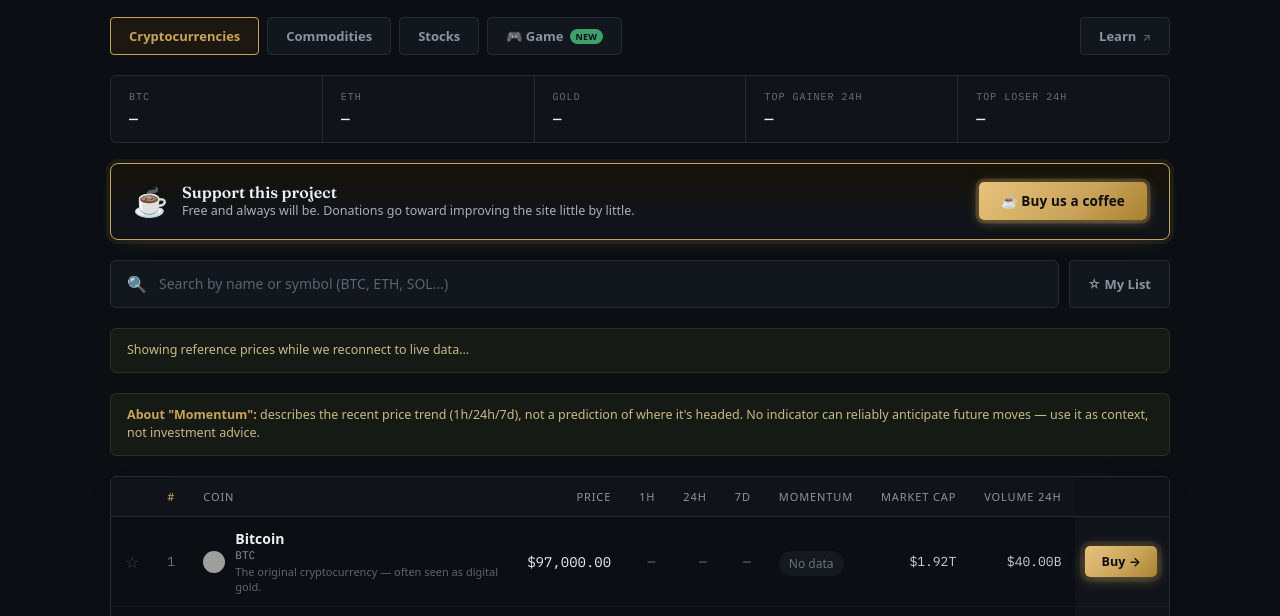
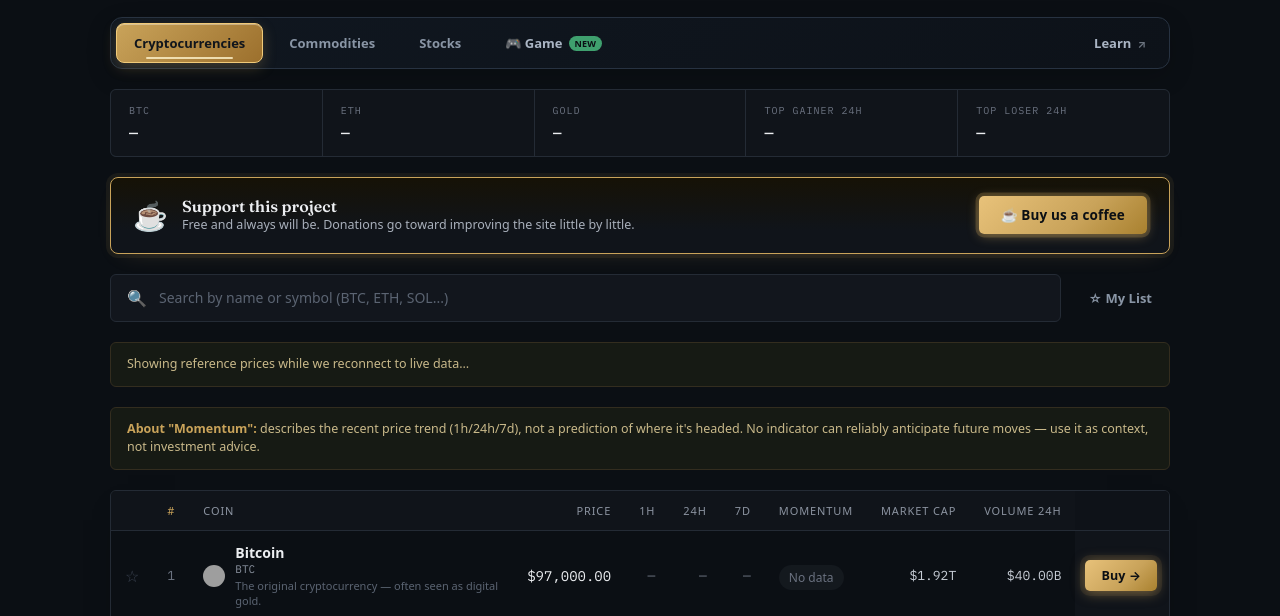
Before and after one commit to gonzalolequerica-png/InvestingNoobs, a plain HTML site: page index.html in a window 1280 px wide. Shown: the part 161-777 px from the top of the page. Drawn offline with Linux system fonts and the light colour scheme; no server answers; grey boxes are pictures that could not be loaded.

Commit message:
Update index.html

```diff
--- a/index.html
+++ b/index.html
@@ -88,9 +88,13 @@
     0%, 100% { box-shadow: 0 0 0 0 rgba(201,163,90,0.55), 0 2px 8px rgba(201,163,90,0.35); }
     50% { box-shadow: 0 0 0 6px rgba(201,163,90,0), 0 2px 14px rgba(201,163,90,0.55); }
   }
-  .tab-btn { background: #12161d; border: 1px solid #242b35; color: #8b93a0; padding: 9px 18px; border-radius: 4px; font-size: 13px; font-weight: 600; cursor: pointer; font-family: inherit; transition: all 0.15s; }
-  .tab-btn:hover { color: #c7cdd6; }
-  .tab-btn.tab-active { background: #1c1710; border-color: #c9a35a; color: #c9a35a; }
+  #tabs { padding:5px; background:linear-gradient(135deg,#101720,#0d1219); border:1px solid #273241; border-radius:12px; box-shadow:0 8px 24px rgba(0,0,0,.18); }
+  .tab-btn { position:relative; background:transparent; border:1px solid transparent; color:#8995a5; padding:10px 17px; border-radius:8px; font-size:13px; font-weight:650; cursor:pointer; font-family:inherit; transition:color .2s,background .2s,border-color .2s,transform .2s,box-shadow .2s; }
+  .tab-btn:hover { color:#f1f4f7; background:rgba(255,255,255,.05); transform:translateY(-1px); }
+  .tab-btn.tab-active { background:linear-gradient(135deg,#c9a35a,#9c702d); border-color:#f0ca79; color:#10151c; box-shadow:0 5px 14px rgba(201,163,90,.25),inset 0 1px rgba(255,255,255,.35); }
+  .tab-btn.tab-active::after { content:""; position:absolute; left:20%; right:20%; bottom:3px; height:2px; border-radius:2px; background:#fff4cc; opacity:.8; }
+  .tab-link-external { color:#aab5c4; }
+  @media(max-width:560px){#tabs{gap:3px!important}.tab-btn{padding:9px 10px;font-size:12px}.tab-link-external{padding-inline:9px!important}}
   .blog-post { border: 1px solid #242b35; border-radius: 6px; padding: 24px 26px; margin-bottom: 18px; background: #10141a; }
   .blog-title { font-size: 17px; color: #eceef1; margin: 0 0 12px; }
   .blog-p { font-size: 14px; line-height: 1.7; color: #a9b0bb; margin: 0 0 10px; }
```
